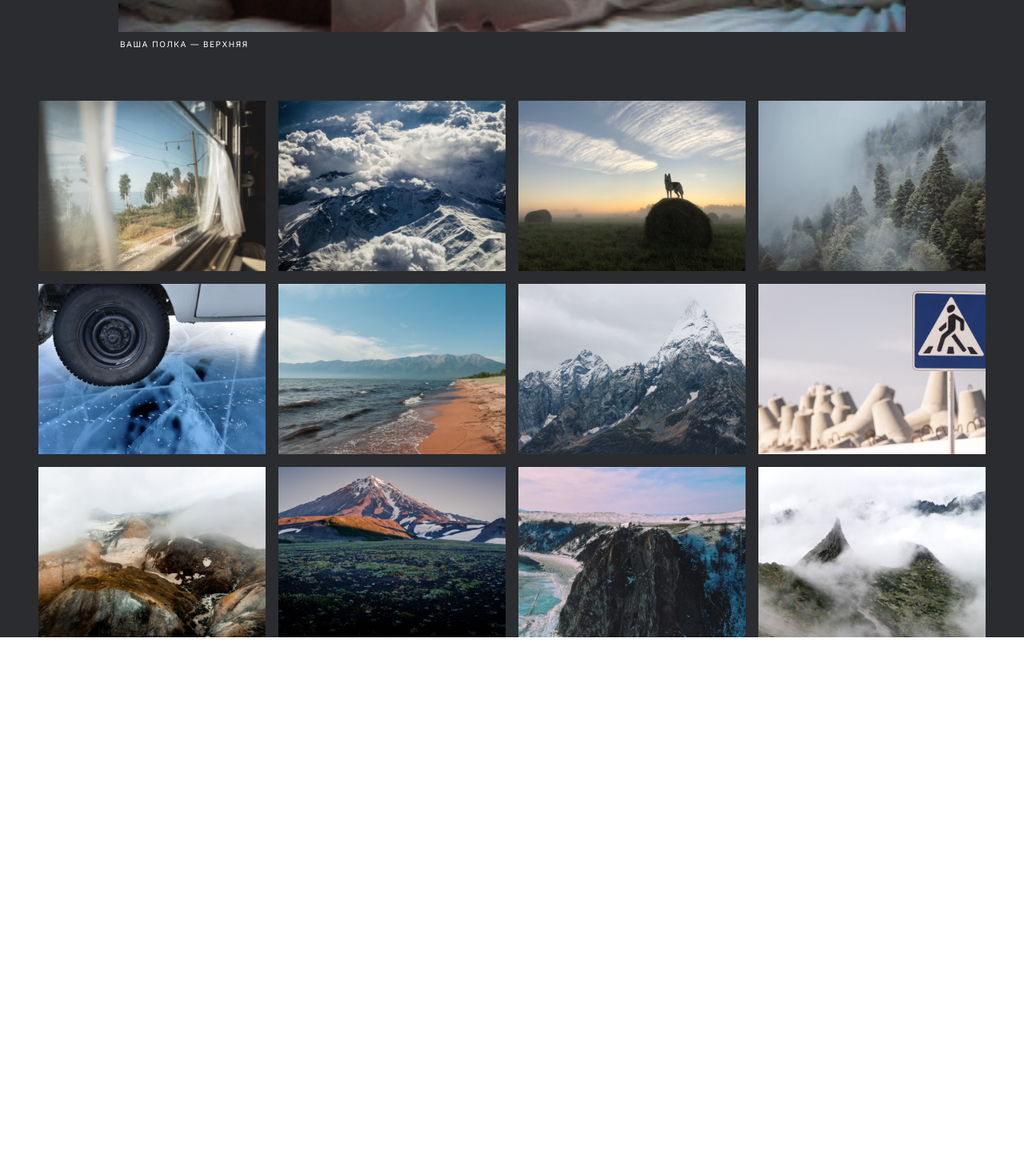
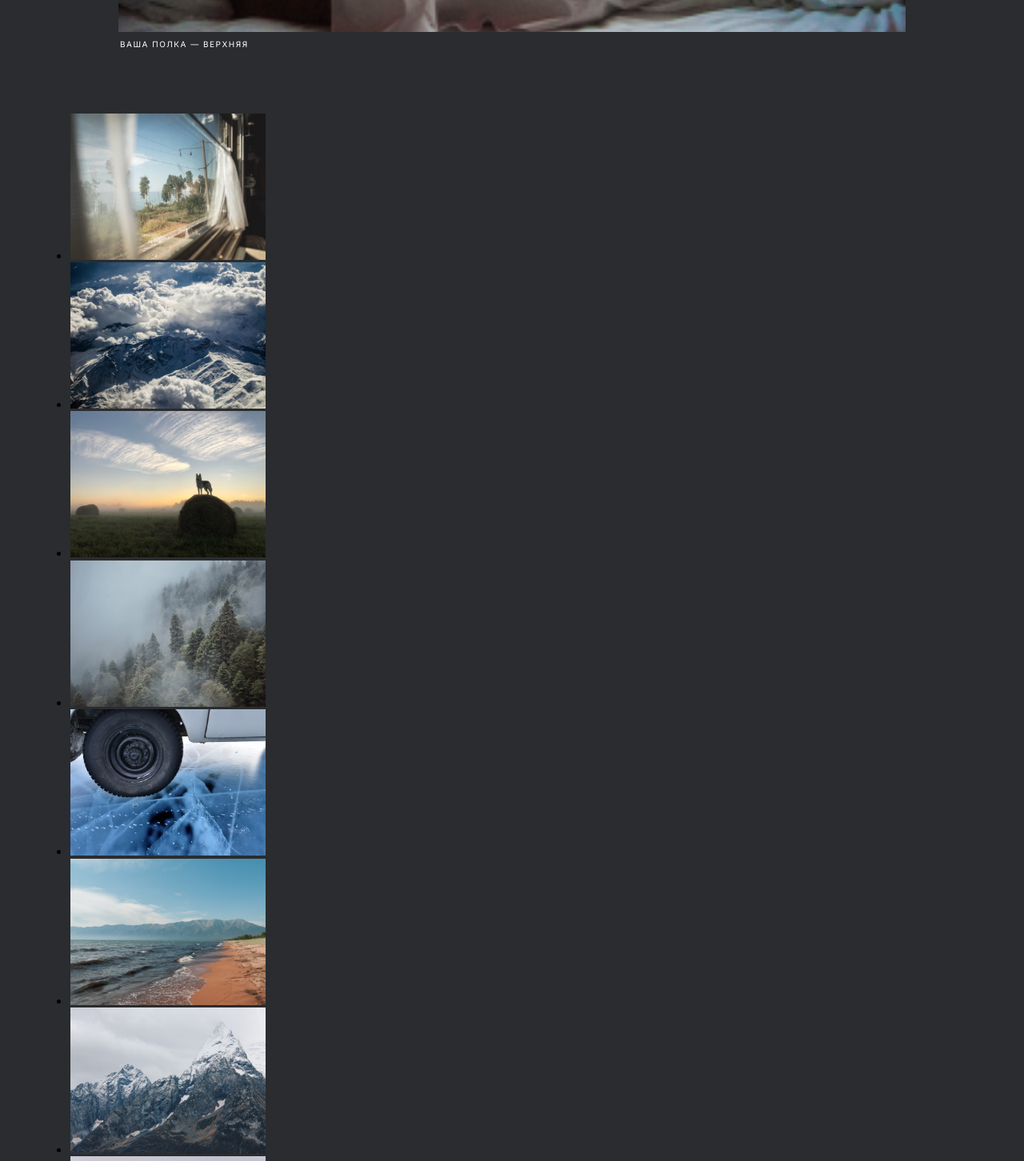
Before and after one commit to totfront/somewhere-travel, a React (Create React App) app: page / in a window 1280 px wide. Shown: the part 1080-2532 px from the top of the page at 80% size. Before the commit the page ends 1877 px from the top, so only its background shows below. Built offline with nearby package versions, Linux system fonts and the light colour scheme.

Commit message:
fix: changes photo names, added table tags

```diff
--- a/src/components/PhotoGrid/PhotoGrid.js
+++ b/src/components/PhotoGrid/PhotoGrid.js
@@ -1,44 +1,82 @@
 import styles from "./PhotoGrid.module.css";
-import gridPhoto_1 from "../../Images/photogrid/photogrid_1.png";
-import gridPhoto_2 from "../../Images/photogrid/photogrid_2.png";
-import gridPhoto_3 from "../../Images/photogrid/photogrid_3.png";
-import gridPhoto_4 from "../../Images/photogrid/photogrid_4.png";
-import gridPhoto_5 from "../../Images/photogrid/photogrid_5.png";
-import gridPhoto_6 from "../../Images/photogrid/photogrid_6.png";
-import gridPhoto_7 from "../../Images/photogrid/photogrid_7.png";
-import gridPhoto_8 from "../../Images/photogrid/photogrid_8.png";
-import gridPhoto_9 from "../../Images/photogrid/photogrid_9.png";
-import gridPhoto_10 from "../../Images/photogrid/photogrid_10.png";
-import gridPhoto_11 from "../../Images/photogrid/photogrid_11.png";
-import gridPhoto_12 from "../../Images/photogrid/photogrid_12.png";
+import trainPhoto from "../../Images/photogrid/photogrid_1.png";
+import cloudsPhoto from "../../Images/photogrid/photogrid_2.png";
+import wolfPhoto from "../../Images/photogrid/photogrid_3.png";
+import forestPhoto from "../../Images/photogrid/photogrid_4.png";
+import carPhoto from "../../Images/photogrid/photogrid_5.png";
+import beachPhoto from "../../Images/photogrid/photogrid_6.png";
+import mountainsPhoto from "../../Images/photogrid/photogrid_7.png";
+import roadSignPhoto from "../../Images/photogrid/photogrid_8.png";
+import mistyPhoto from "../../Images/photogrid/photogrid_9.png";
+import treesPhoto from "../../Images/photogrid/photogrid_10.png";
+import cliffPhoto from "../../Images/photogrid/photogrid_11.png";
+import topsPhoto from "../../Images/photogrid/photogrid_12.png";
 
 function PhotoGrid() {
   return (
     <section className={styles.photoGrid}>
-      <img src={gridPhoto_1} className={styles.photo} alt="Train window" />
-      <img src={gridPhoto_2} className={styles.photo} alt="Clouds in the sky" />
+      <ul>
+        <li>
+          <img src={trainPhoto} className={styles.photo} alt="Train window" />
+        </li>
+        <li>
           <img
-        src={gridPhoto_3}
+            src={cloudsPhoto}
+            className={styles.photo}
+            alt="Clouds in the sky"
+          />
+        </li>
+        <li>
+          <img
+            src={wolfPhoto}
             className={styles.photo}
             alt="A wolf in the field"
           />
-      <img src={gridPhoto_4} className={styles.photo} alt="Misty forest" />
-      <img src={gridPhoto_5} className={styles.photo} alt="A car on ice" />
-      <img src={gridPhoto_6} className={styles.photo} alt="Beach" />
-      <img src={gridPhoto_7} className={styles.photo} alt="Snowy mountains" />
-      <img src={gridPhoto_8} className={styles.photo} alt="Road sign" />
-      <img src={gridPhoto_9} className={styles.photo} alt="Misty mountains" />
+        </li>
+        <li>
+          <img src={forestPhoto} className={styles.photo} alt="Misty forest" />
+        </li>
+        <li>
+          <img src={carPhoto} className={styles.photo} alt="A car on ice" />
+        </li>
+        <li>
+          <img src={beachPhoto} className={styles.photo} alt="Beach" />
+        </li>
+        <li>
           <img
-        src={gridPhoto_10}
+            src={mountainsPhoto}
+            className={styles.photo}
+            alt="Snowy mountains"
+          />
+        </li>
+        <li>
+          <img src={roadSignPhoto} className={styles.photo} alt="Road sign" />
+        </li>
+        <li>
+          <img
+            src={mistyPhoto}
+            className={styles.photo}
+            alt="Misty mountains"
+          />
+        </li>
+        <li>
+          <img
+            src={treesPhoto}
             className={styles.photo}
             alt="Mountainous forest"
           />
-      <img src={gridPhoto_11} className={styles.photo} alt="Cliffs" />
+        </li>
+        <li>
+          <img src={cliffPhoto} className={styles.photo} alt="Cliffs" />
+        </li>
+        <li>
           <img
-        src={gridPhoto_12}
+            src={topsPhoto}
             className={styles.photo}
             alt="Cloudy mountain tops"
           />
+        </li>
+      </ul>
     </section>
   );
 }
```
Lines whose indentation alone changed are shown as unchanged.
